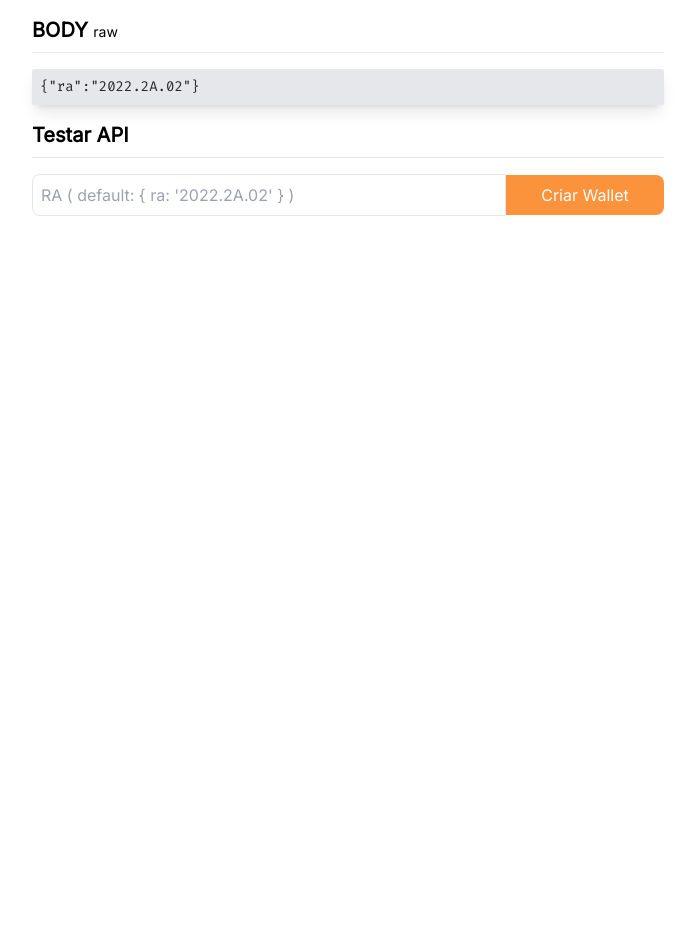
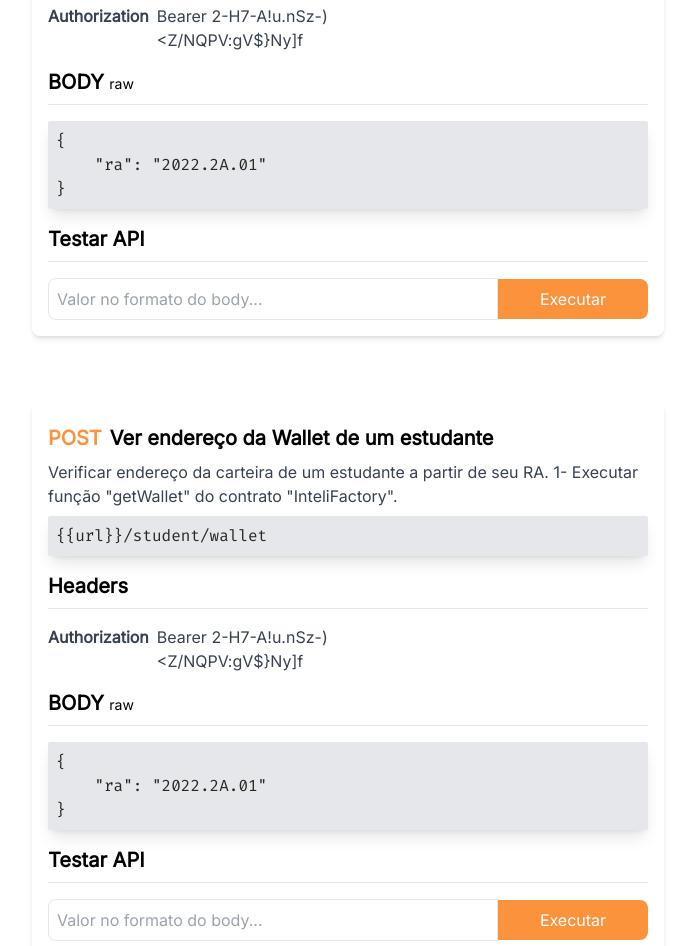
Before and after one commit to InteliBlockchain/front_projeto_inteli, a Next.js app: page /docs in a window 1280 px wide. Shown: the part 386-1332 px from the top of the page, without its empty margins (292-987 px from the left). Before the commit the page ends 800 px from the top, so only its background shows below. Built offline with nearby package versions, Linux system fonts and the light colour scheme.

Commit message:
progress and integrating api

```diff
--- a/assets/data.json
+++ /dev/null
@@ -1,17 +0,0 @@
-[
-  {
-    "method": "POST",
-    "routeFunction": "Criar Wallet para o estudante",
-    "desc": "Rota que recebe o RA do aluno e executa a função 'createStudent' do contrato 'InteliFactory'",
-    "url": "{{url}}/student/create",
-    "headers": [
-      {
-        "name": "Authorization",
-        "value": "Bearer 2-H7-A!u.nSz-)<Z/NQPV:gV$}Ny]f"
-      }
-    ],
-    "body": {
-      "ra": "2022.2A.02"
-    }
-  }
-]
--- a/components/Cards.js
+++ b/components/Cards.js
@@ -1,13 +1,60 @@
-export const Card = ({
-  method,
-  routeFunction,
-  desc,
-  url,
-  headers,
-  body
-}) => {
+import { useState } from 'react';
+import useSWR from 'swr';
+import axios from 'axios';
+
+export const Card = ({ name, request }) => {
+  const { method, header, url, description, body } = request;
+
+  const [inputValue, setInputValue] = useState('');
+
+  const useReq = (input) => {
+    url = url.raw.replace('{{url}}', '').split('/').splice(1).join('/');
+    let fetcher;
+
+    switch (method) {
+      case 'GET':
+        fetcher = (url, token) =>
+          axios
+            .get(url, { headers: { Authorization: token } })
+            .then((res) => res.data);
+        break;
+      case 'POST':
+        fetcher = (url, token, body) =>
+          axios
+            .post(url, body, { headers: { Authorization: token } })
+            .then((res) => res.data);
+        break;
+      case 'PUT':
+        fetcher = (url, token, body) =>
+          axios
+            .put(url, body, { headers: { Authorization: token } })
+            .then((res) => res.data);
+        break;
+      case 'DELETE':
+        fetcher = (url, token) =>
+          axios
+            .delete(url, { headers: { Authorization: token } })
+            .then((res) => res.data);
+        break;
+      default:
+        break;
+    }
+
+    const { data, error } = useSWR('http://localhost:3001/' + url, fetcher, {
+      initialData: {},
+      onError: (err) => {
+        console.log(err);
+      },
+    });
+  };
+
+  console.log(
+    'http://localhost:3001/' +
+      url.raw.replace('{{url}}', '').split('/').splice(1).join('/')
+  );
+
   return (
-    <div className="grid-cols-11 md:grid-cols-8 justify-center items-center">
+    <div className="grid-cols-11 md:grid-cols-8 justify-center items-center mb-16 shadow-md p-4 rounded-lg">
       <div className="mt-2 mb-4">
         <h3 className="text-xl font-bold center mb-0">
           <span
@@ -15,59 +62,72 @@ export const Card = ({
               method == 'POST'
                 ? 'text-orange-400 mr-2 w-1/4'
                 : method == 'GET'
-                ? 'text-green-700 mr-2 w-1/4'
+                ? 'text-green-500 mr-2 w-1/4'
                 : method == 'PUT'
                 ? 'text-blue-600 mr-2 w-1/4'
-                : 'text-red-400 mr-2 w-1/4'
+                : 'text-red-500 mr-2 w-1/4'
             }
           >
             {method}
           </span>
-          {routeFunction}
+          {name}
         </h3>
-        <p className="text-md my-2 text-gray-700">{desc}</p>
+        <p className="text-md my-2 text-gray-700">{description}</p>
 
-        <div className="text-sm p-2 bg-gray-200 rounded-sm shadow-lg text-red-500">
+        <div className="p-2 bg-gray-200 rounded-sm shadow-lg text-red-500">
           <span className="mx-auto"></span>
           <pre>
-            <code>{url}</code>
+            <code>{url.raw}</code>
           </pre>
         </div>
       </div>
 
-      <div className="mb-4">
+      {header.length > 0 ? (
+        <div className="my-4">
           <h4 className="text-xl font-bold mt-4">Headers</h4>
 
           <hr className="mt-2 mb-4" />
 
-        <div className="text-md my-2 flex text-gray-700 justify-between">
-          {headers.map(({ name, value }) => (
+          <div className="text-md my-4 flex text-gray-700 justify-between lg:w-2/3">
+            {header.map(({ key, value }) => (
               <>
-              <span className="font-bold mr-2">{name}</span>
+                <span className="font-bold mr-2">
+                  {key.charAt(0).toUpperCase() + key.slice(1)}
+                </span>
                 <span>{value}</span>
               </>
             ))}
           </div>
         </div>
+      ) : (
+        <></>
+      )}
 
       <div>
+        {body && body.raw ? (
+          <>
             <h4 className="text-md mt-4">
               {typeof body === 'object' ? (
                 <span className="font-bold text-xl">
-              BODY <span className="font-normal text-sm">raw</span>
+                  BODY{' '}
+                  <span className="font-normal text-sm">
+                    {body.mode ? body.mode : ''}
+                  </span>
                 </span>
               ) : (
                 'BODY'
               )}
             </h4>
-
             <hr className="mt-2 mb-4" />
-
-        <div className="text-sm p-2 bg-gray-200 rounded-sm shadow-lg">
+            <div className="p-2 bg-gray-200 rounded-sm shadow-lg">
               <pre>
-            <code lang="javascript">{JSON.stringify(body)}</code>
+                <code lang="javascript">{body.raw}</code>
               </pre>
             </div>
+          </>
+        ) : (
+          <></>
+        )}
       </div>
 
       <div>
@@ -76,24 +136,40 @@ export const Card = ({
         <hr className="mt-2 mb-4" />
 
         <div className="mt-2">
+          {body && body.raw ? (
             <input
               type="text"
-            className="rounded-l-lg border p-2 w-3/4"
-            placeholder="RA ( default: { ra: '2022.2A.02' } )"
+              className={
+                method == 'POST'
+                  ? 'rounded-l-lg border p-2 w-3/4'
+                  : method == 'GET'
+                  ? 'hidden'
+                  : method == 'PUT'
+                  ? 'rounded-l-lg border p-2 w-3/4'
+                  : 'rounded-l-lg border p-2 w-3/4'
+              }
+              placeholder={`Valor no formato do body...`}
+              onChange={(e) => setInputValue(e.target.value)}
+              value={inputValue}
             />
+          ) : (
+            <></>
+          )}
           <button
             className={
               method == 'POST'
-                ? 'bg-orange-400 p-2 h-full text-white rounded-r-lg w-1/4'
+                ? 'bg-orange-400 w-1/4 p-2 h-full text-white rounded-r-lg'
                 : method == 'GET'
-                ? 'bg-green-700 p-2 h-full text-white rounded-r-lg w-1/4'
+                ? 'bg-green-500 p-2 h-full text-white rounded-lg w-full'
                 : method == 'PUT'
-                ? 'bg-blue-600 p-2 h-full text-white rounded-r-lg w-1/4'
-                : 'bg-red-400 p-2 h-full text-white rounded-r-lg w-1/4'
+                ? 'bg-blue-600 w-1/4 p-2 h-full text-white rounded-r-lg'
+                : 'bg-red-500 w-1/4 p-2 h-full text-white rounded-r-lg'
             }
-            onClick={() => {}}
+            onClick={() => {
+              useReq(inputValue);
+            }}
           >
-            Criar Wallet
+            Executar
           </button>
         </div>
       </div>
--- a/package.json
+++ b/package.json
@@ -9,6 +9,7 @@
     "lint": "next lint"
   },
   "dependencies": {
+    "axios": "^0.27.2",
     "framer-motion": "^7.1.0",
     "next": "12.2.5",
     "react": "18.2.0",
--- a/pages/_app.js
+++ b/pages/_app.js
@@ -1,7 +1,7 @@
-import '../styles/globals.css'
+import '../styles/globals.css';
 
 function MyApp({ Component, pageProps }) {
-  return <Component {...pageProps} />
+  return <Component {...pageProps} />;
 }
 
-export default MyApp
+export default MyApp;
--- a/pages/docs.js
+++ b/pages/docs.js
@@ -1,40 +1,14 @@
 import { motion } from 'framer-motion';
-import Image from 'next/image';
 import Link from 'next/link';
 import Head from 'next/head';
-import useSWR from 'swr';
 
-import data from '../assets/data.json';
 import content from '../assets/content.json';
 
 import { Card } from '../components/Cards';
 import rightArrow from '../assets/icons/arrow-right.svg';
 
 const Docs = () => {
-  const fetcher = (...args) => fetch(...args).then((res) => res.json());
-
   const { info, item } = content;
-
-  // if (error) return <div>failed to load</div>;
-  // if (!data) return <div>loading...</div>;
-
-  console.log(content);
-
-  const requisition = {
-    method: 'POST',
-    routeFunction: 'Criar Wallet para o estudante',
-    desc: 'Rota que recebe o RA do aluno e executa a função "createStudent" do contrato "InteliFactory"',
-    url: '{{url}}/student/create',
-    headers: [
-      {
-        name: 'Authorization',
-        value: 'Bearer 2-H7-A!u.nSz-)<Z/NQPV:gV$}Ny]f',
-      },
-    ],
-    body: {
-      ra: '2022.2A.02',
-    },
-  };
 
   return (
     <div>
@@ -76,10 +50,33 @@ const Docs = () => {
 
             <hr className="my-4" />
 
-            {data.map((item) => (
-              <Card {...item} key={item.body.ra} />
+            {item[0].item.map((item) => (
+              <Card {...item} />
             ))}
-            {/* doc card */}
+
+            <hr className="my-8" />
+
+            <div className="mx-auto">
+              <h1 className="text-3xl font-bold">Acesso ao Campus</h1>
+            </div>
+
+            <hr className="my-4" />
+
+            {item[1].item.map((item) => (
+              <Card {...item} />
+            ))}
+
+            <hr className="my-8" />
+
+            <div className="mx-auto">
+              <h1 className="text-4xl font-bold">Acesso ao Campus</h1>
+            </div>
+
+            <hr className="my-4" />
+
+            {item[2].item.map((item) => (
+              <Card {...item} />
+            ))}
           </div>
         </motion.div>
       </main>
--- a/pages/docs/campus.js
+++ b/pages/docs/campus.js
@@ -0,0 +1,60 @@
+import Image from 'next/image';
+import Link from 'next/link';
+import { motion } from 'framer-motion';
+
+import rightArrow from '../../assets/icons/arrow-right.svg';
+
+const Campus = () => {
+  return (
+    <main className="container flex-1 px-2 py-4 justify-center items-center min-w-full w-full h-screen select-none">
+      <motion.div
+        className="xs:grid-cols-1
+					md:w-1/2
+					lg:w-3/5
+					xl:w-1/2 xl:gap-3
+          mx-auto flex flex-col gap-x-4 my-auto h-full items-center justify-start"
+      >
+        <Link href="/">
+          <div className="grid-cols-11 md:grid-cols-8  justify-center items-center ">
+            <div className="mx-auto">
+              <h3 className="text-xl font-bold text-center mb-0">
+                Documentação da API
+              </h3>
+              <h1 className="text-2xl font-bold text-center mb-2">
+                Inteli Blockchain
+              </h1>
+            </div>
+          </div>
+        </Link>
+
+        <div className="grid-cols-11 md:grid-cols-8  w-full">
+          <div className="mx-auto">
+            <h1 className="text-3xl font-bold">Estudante</h1>
+          </div>
+
+          <hr className="my-4" />
+
+          {/* doc card */}
+          <div className="grid-cols-11 md:grid-cols-8  justify-center items-center ">
+            <h3 className="text-xl font-bold center mb-0">
+              <span className="text-orange-400 mr-2">POST</span>Criar Wallet
+              para o estudante
+            </h3>
+            <p className="text-md my-2 text-gray-700">
+              Rota que recebe o RA do aluno e executa a função "createStudent"
+              do contrato "InteliFactory"
+            </p>
+
+            <div className="text-sm p-2 bg-gray-200 rounded-sm shadow-lg text-red-500">
+              <span className="mx-auto">{`{{url}}`}/student/create</span>
+            </div>
+
+            <h4 className="text-xl font-bold mt-4">Headers</h4>
+          </div>
+        </div>
+      </motion.div>
+    </main>
+  );
+};
+
+export default Campus;
--- a/pages/docs/lectures.js
+++ b/pages/docs/lectures.js
@@ -0,0 +1,60 @@
+import Image from 'next/image';
+import Link from 'next/link';
+import { motion } from 'framer-motion';
+
+import rightArrow from '../../assets/icons/arrow-right.svg';
+
+const Lectures = () => {
+  return (
+    <main className="container flex-1 px-2 py-4 justify-center items-center min-w-full w-full h-screen select-none">
+      <motion.div
+        className="xs:grid-cols-1
+					md:w-1/2
+					lg:w-3/5
+					xl:w-1/2 xl:gap-3
+          mx-auto flex flex-col gap-x-4 my-auto h-full items-center justify-start"
+      >
+        <Link href="/">
+          <div className="grid-cols-11 md:grid-cols-8  justify-center items-center ">
+            <div className="mx-auto">
+              <h3 className="text-xl font-bold text-center mb-0">
+                Documentação da API
+              </h3>
+              <h1 className="text-2xl font-bold text-center mb-2">
+                Inteli Blockchain
+              </h1>
+            </div>
+          </div>
+        </Link>
+
+        <div className="grid-cols-11 md:grid-cols-8  w-full">
+          <div className="mx-auto">
+            <h1 className="text-3xl font-bold">Estudante</h1>
+          </div>
+
+          <hr className="my-4" />
+
+          {/* doc card */}
+          <div className="grid-cols-11 md:grid-cols-8  justify-center items-center ">
+            <h3 className="text-xl font-bold center mb-0">
+              <span className="text-orange-400 mr-2">POST</span>Criar Wallet
+              para o estudante
+            </h3>
+            <p className="text-md my-2 text-gray-700">
+              Rota que recebe o RA do aluno e executa a função "createStudent"
+              do contrato "InteliFactory"
+            </p>
+
+            <div className="text-sm p-2 bg-gray-200 rounded-sm shadow-lg text-red-500">
+              <span className="mx-auto">{`{{url}}`}/student/create</span>
+            </div>
+
+            <h4 className="text-xl font-bold mt-4">Headers</h4>
+          </div>
+        </div>
+      </motion.div>
+    </main>
+  );
+};
+
+export default Lectures;
--- a/styles/globals.css
+++ b/styles/globals.css
@@ -13,3 +13,26 @@ code, pre {
   font-family: 'Fira Code', monospace;
   color: #272822;
 }
+
+::-webkit-scrollbar {
+  width: 12px;
+  height: 8px;
+}
+
+/* Track */
+::-webkit-scrollbar-track {
+  border-radius: 100vh;
+  background: #f0f0f0;
+}
+
+/* Handle */
+::-webkit-scrollbar-thumb {
+  background: #ffffff;
+  border-radius: 100vh;
+  border: 3px solid #f0f0f0;
+}
+
+/* Handle on hover */
+::-webkit-scrollbar-thumb:hover {
+    background:rgba(255,255,255,0.7);
+}
```
Also changed, not shown: pages/index.js (+32 -26 lines), assets/functions.js (added), 1 other file (tests, documents, lock files or other folders). Lines whose indentation alone changed are shown as unchanged.
